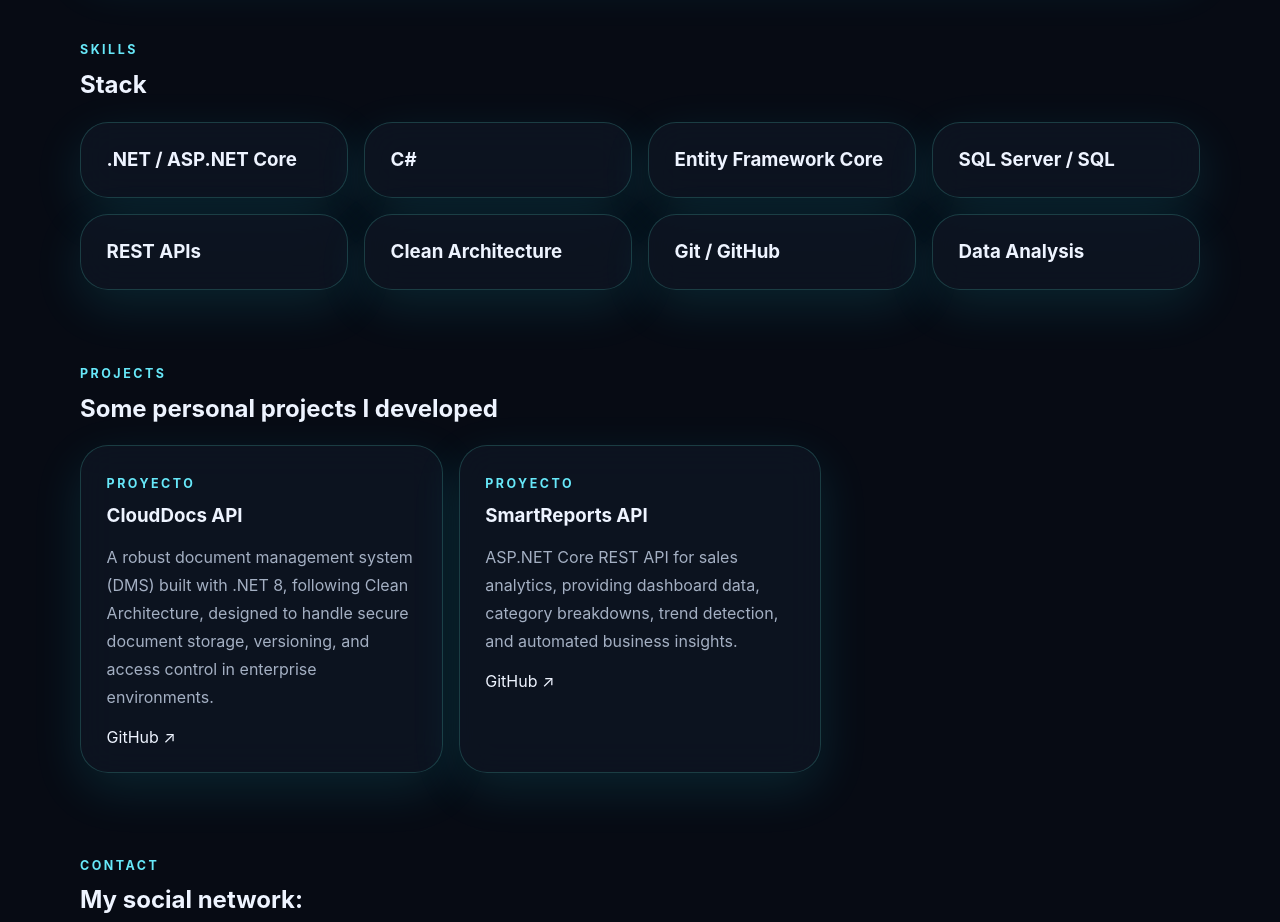
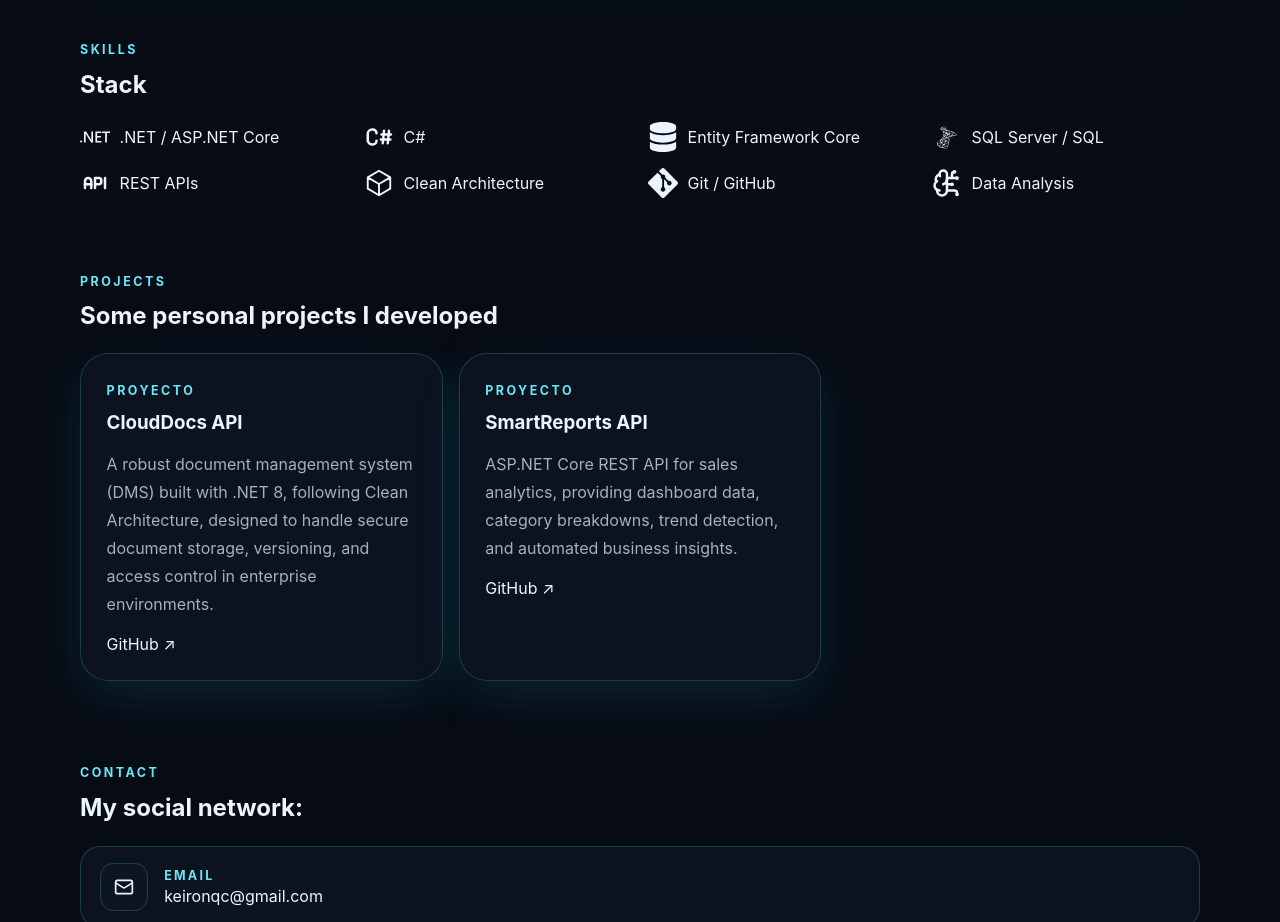
Before and after one commit to KeironClaudel/keiron-portfolio, a React (Vite) app: page / in a window 1280 px wide. Shown: the part 1060-1982 px from the top of the page. Built offline with nearby package versions, Linux system fonts and the light colour scheme.

Commit message:
added icons for skills

```diff
--- a/package.json
+++ b/package.json
@@ -11,7 +11,8 @@
   "dependencies": {
     "lucide-react": "^0.577.0",
     "react": "^18.3.1",
-    "react-dom": "^18.3.1"
+    "react-dom": "^18.3.1",
+    "react-icons": "^5.6.0"
   },
   "devDependencies": {
     "@vitejs/plugin-react": "^4.3.4",
--- a/src/App.jsx
+++ b/src/App.jsx
@@ -9,6 +9,14 @@ import Footer from "./components/Footer";
 import { useState, useEffect } from "react";
 import { translations } from "./i18n";
 import BackToTop from "./components/BackToTop";
+import { SiDotnet, SiGit } from "react-icons/si";
+import { TbBrandCSharp } from "react-icons/tb";
+import { DiMsqlServer } from "react-icons/di";
+
+import { FaDatabase } from "react-icons/fa";
+import { LuBrainCircuit } from "react-icons/lu";
+import { TbApi } from "react-icons/tb";
+import { HiOutlineCube } from "react-icons/hi2";
 
 function getInitialLanguage() {
   const savedLang = localStorage.getItem("lang");
@@ -79,14 +87,38 @@ export default function App() {
 
   const skills = useMemo(
     () => [
-      ".NET / ASP.NET Core",
-      "C#",
-      "Entity Framework Core",
-      "SQL Server / SQL",
-      "REST APIs",
-      "Clean Architecture",
-      "Git / GitHub",
-      "Data Analysis",
+      {
+        name: ".NET / ASP.NET Core",
+        icon: <SiDotnet />,
+      },
+      {
+        name: "C#",
+        icon: <TbBrandCSharp />,
+      },
+      {
+        name: "Entity Framework Core",
+        icon: <FaDatabase />,
+      },
+      {
+        name: "SQL Server / SQL",
+        icon: <DiMsqlServer />,
+      },
+      {
+        name: "REST APIs",
+        icon: <TbApi />,
+      },
+      {
+        name: "Clean Architecture",
+        icon: <HiOutlineCube />,
+      },
+      {
+        name: "Git / GitHub",
+        icon: <SiGit />,
+      },
+      {
+        name: "Data Analysis",
+        icon: <LuBrainCircuit />,
+      },
     ],
     [],
   );
--- a/src/components/Skills.jsx
+++ b/src/components/Skills.jsx
@@ -8,9 +8,10 @@ export default function Skills({ skills, t }) {
 
       <div className="skills-grid">
         {skills.map((skill) => (
-          <article key={skill} className="card skill-card">
-            <h3>{skill}</h3>
-          </article>
+          <div key={skill.name} className="skill-card">
+            <span className="skill-icon">{skill.icon}</span>
+            <span>{skill.name}</span>
+          </div>
         ))}
       </div>
     </section>
--- a/src/styles.css
+++ b/src/styles.css
@@ -855,3 +855,25 @@ div {
     min-width: 0;
   }
 }
+
+.skill-card {
+  display: flex;
+  align-items: center;
+  gap: 0.6rem;
+}
+
+.skill-icon {
+  display: inline-flex;
+  align-items: center;
+  justify-content: center;
+  font-size: 30px;
+  color: var(--text);
+}
+
+.skill-icon svg {
+  color: var(--text);
+}
+
+.skill-card:hover .skill-icon {
+  color: var(--accent);
+}
```
Also changed, not shown: 1 other file (tests, documents, lock files or other folders).
